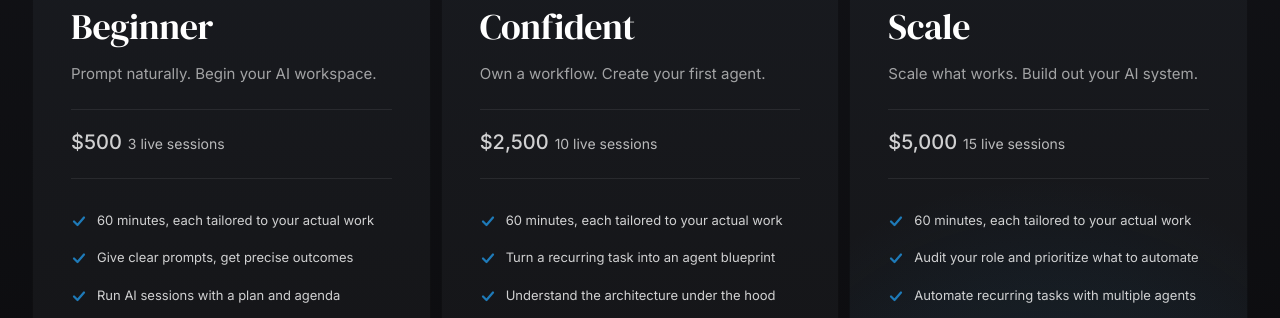
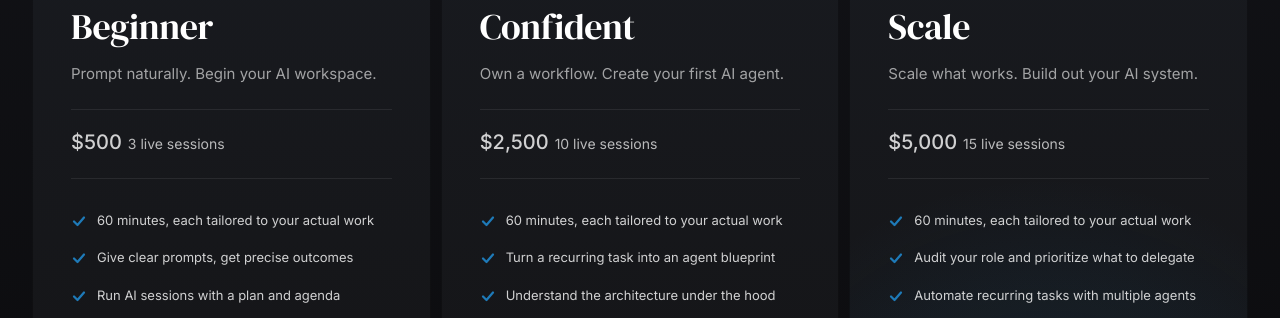
Before and after one commit to coolcalvin457-tech/agent-timesaver-nextjs, a Next.js app: page /pricing in a window 1280 px wide. Shown: the part 425-743 px from the top of the page. Built offline with nearby package versions, Linux system fonts and the light colour scheme; no server answers.

Commit message:
Confident tagline: add AI; Scale: fix automate repeat with delegate

```diff
--- a/app/pricing/page.tsx
+++ b/app/pricing/page.tsx
@@ -51,7 +51,7 @@ const coachingTiers: Tier[] = [
   {
     name: "Confident",
     subtitle: "Phase 2",
-    tagline: "Own a workflow. Create your first agent.",
+    tagline: "Own a workflow. Create your first AI agent.",
     price: "$2,500",
     priceUnit: "10 live sessions",
     features: [
@@ -73,7 +73,7 @@ const coachingTiers: Tier[] = [
     priceUnit: "15 live sessions",
     features: [
       "60 minutes, each tailored to your actual work",
-      "Audit your role and prioritize what to automate",
+      "Audit your role and prioritize what to delegate",
       "Automate recurring tasks with multiple agents",
       "Design your agentic workflow",
       "Build a system where agents talk to each other",
```
